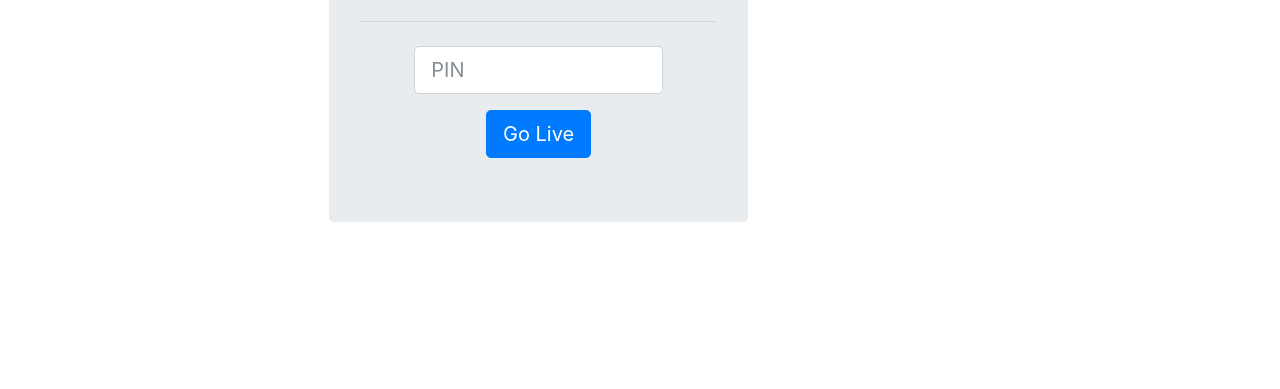
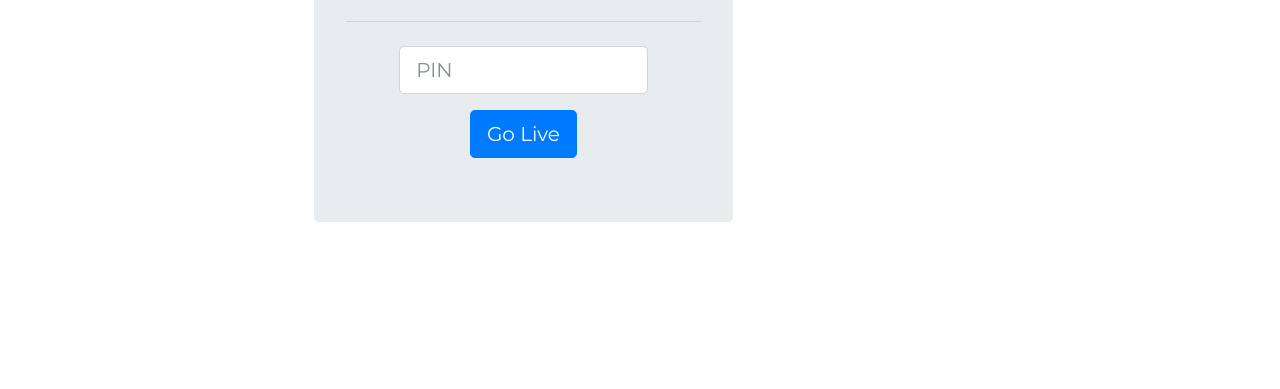
Before and after one commit to nvaneck/RoomsForHumanity, a website: page blink/main/public/pass.html in a window 1280 px wide. Shown: the part 411-800 px from the top of the page. Drawn offline with nearby package versions, Linux system fonts and the light colour scheme.

Commit message:
UI Overhaul 1.5.1
Bugfixes

```diff
--- a/blink/main/public/pass.html
+++ b/blink/main/public/pass.html
@@ -6,7 +6,8 @@
     <title>Rooms For Humanity</title>
 
     <link rel="stylesheet" href="https://maxcdn.bootstrapcdn.com/bootstrap/4.0.0-beta.2/css/bootstrap.min.css" integrity="sha384-PsH8R72JQ3SOdhVi3uxftmaW6Vc51MKb0q5P2rRUpPvrszuE4W1povHYgTpBfshb" crossorigin="anonymous">
-    <link rel="stylesheet" href="styles/chat.css">
+    <link rel="stylesheet" href="styles/pass.css">
+    <link href="https://fonts.googleapis.com/css?family=Montserrat:400,700" rel="stylesheet" type="text/css">
     <link href="https://fonts.googleapis.com/css?family=Oswald:300,400,600,700" rel="stylesheet">
 </head>
 <body class="">
```
